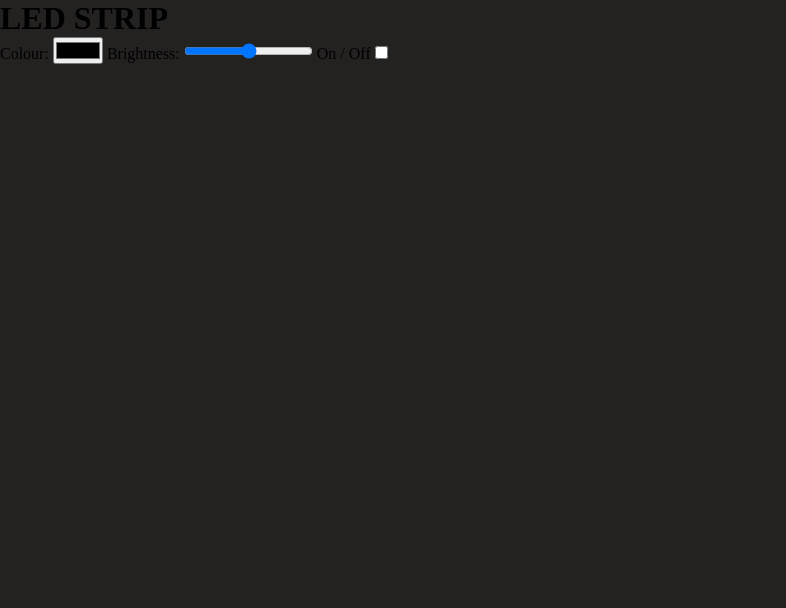
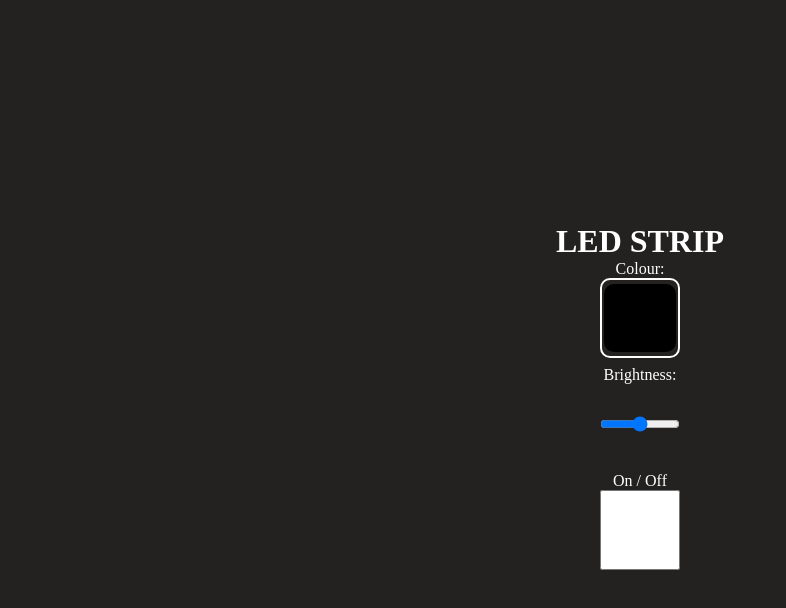
Before and after one commit to RUGMJ/led-web, a website: page public/index.html in a window 1280 px wide. Shown: the whole page, without its empty margins (0-786 px from the left). Drawn offline with nearby package versions, Linux system fonts and the light colour scheme; files that its build step writes are made by us from their sources.

Commit message:
💄 Styling

```diff
--- a/public/scss/main.scss
+++ b/public/scss/main.scss
@@ -8,8 +8,65 @@
 
 :root {
     --background: rgb(36, 33, 33);
+    --text: white;
+    --animation-time: 0.5s;
+    --animation-easing: ease-in-out;
 }
 
 body {
+    display: flex;
+    flex-direction: column;
+    align-items: center;
+    height: 100vh;
+    justify-content: center;
+
     background: var(--background);
+    color: var(--text);
+    text-align: center;
+
+    transition: color var(--animation-time) var(--animation-easing);
+    transition: background var(--animation-time) var(--animation-easing);
 }
+
+label {
+    display: block;
+}
+
+input {
+    margin-bottom: 10%;
+    border: none;
+    width: 10vh;
+    height: 10vh;
+    background: transparent;
+    border: 2px solid var(--text);
+    border-radius: 10px;
+
+    &::-webkit-color-swatch {
+        border-radius: 10px;
+        border: none;
+        transition: background var(--animation-time) var(--animation-easing);
+
+    }
+
+    &::-moz-color-swatch {
+        border-radius: 10px;
+        border: none;
+        transition: background var(--animation-time) var(--animation-easing);
+
+
+    }
+}
+
+input[type="checkbox"] {
+    border-radius: 100000000000px;
+    padding: 1%;
+}
+
+noscript {
+    position: absolute;
+    top: 40%;
+    background: black;
+    padding: 5%;
+    border-radius: 10px;
+
+}
```
